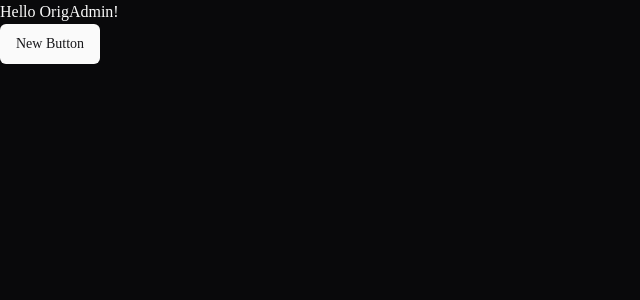
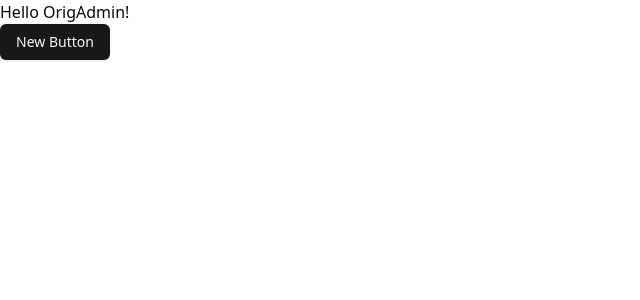
Before and after one commit to origadmin/webui, a React app: page / in a window 1280 px wide. Shown: the top 300 px of the page, without its empty margins (0-640 px from the left). Built offline with nearby package versions, Linux system fonts and the light colour scheme.

Commit message:
feat(frontend): add base

```diff
--- a/package.json
+++ b/package.json
@@ -31,6 +31,7 @@
     "zod": "^3.23.8"
   },
   "devDependencies": {
+    "@types/node": "^22.5.5",
     "@types/react": "^18.3.8",
     "@types/react-dom": "^18.3.0",
     "@umijs/mako": "^0.8.13",
--- a/public/index.html
+++ b/public/index.html
@@ -11,27 +11,30 @@
 <body>
 <div id="root"></div>
 <script>
-    fetch('/asset-manifest.json').then(response => response.json()).then(manifest =>{
-        // insert css into header
-        if(manifest['index.css']) {
+    // 这里放置你的脚本代码
+    console.log("run startup")
+    // fetch asset-manifest.json and insert css and js into the page
+    fetch('asset-manifest.json').then(response => {
+        // const resp = response.json();
+        // console.log(resp);
+        return response.json();
+    }).then(manifest => {
+        Object.entries(manifest).forEach(([key, value]) => {
+            console.log(key, value);
+            if (key.endsWith('.css')) {
                 const link = document.createElement('link');
                 link.rel = 'stylesheet';
-            link.href = manifest['index.css'];
+                link.href = './' + value.toString();
                 document.head.appendChild(link);
             }
-
-        if (manifest['index.js']){
-            const script= document.createElement('script');
-            script.src = manifest['index.js'];
-            script.type ='module';
+            if (key.endsWith('.js')) {
+                const script = document.createElement('script');
+                script.type = 'module';
+                script.src = './' + value.toString();
                 document.body.appendChild(script);
             }
-    }).catch()
-
-
-
-
-
+        })
+    }).catch(e => console.error("Error loading asset-manifest.json:", e));
 </script>
 </body>
 </html>
--- a/tailwind.config.js
+++ /dev/null
@@ -1,76 +0,0 @@
-const {fontFamily} = require("tailwindcss/defaultTheme")
-
-/** @type {import('tailwindcss').Config} */
-module.exports = {
-    darkMode: ["class"],
-    content: ["src/**/*.{ts,tsx}", "components/**/*.{ts,tsx}", "app/**/*.{ts,tsx}"],
-    theme: {
-        container: {
-            center: true,
-            padding: "2rem",
-            screens: {
-                "2xl": "1400px",
-            },
-        },
-        extend: {
-            colors: {
-                border: "hsl(var(--border))",
-                input: "hsl(var(--input))",
-                ring: "hsl(var(--ring))",
-                background: "hsl(var(--background))",
-                foreground: "hsl(var(--foreground))",
-                primary: {
-                    DEFAULT: "hsl(var(--primary))",
-                    foreground: "hsl(var(--primary-foreground))",
-                },
-                secondary: {
-                    DEFAULT: "hsl(var(--secondary))",
-                    foreground: "hsl(var(--secondary-foreground))",
-                },
-                destructive: {
-                    DEFAULT: "hsl(var(--destructive))",
-                    foreground: "hsl(var(--destructive-foreground))",
-                },
-                muted: {
-                    DEFAULT: "hsl(var(--muted))",
-                    foreground: "hsl(var(--muted-foreground))",
-                },
-                accent: {
-                    DEFAULT: "hsl(var(--accent))",
-                    foreground: "hsl(var(--accent-foreground))",
-                },
-                popover: {
-                    DEFAULT: "hsl(var(--popover))",
-                    foreground: "hsl(var(--popover-foreground))",
-                },
-                card: {
-                    DEFAULT: "hsl(var(--card))",
-                    foreground: "hsl(var(--card-foreground))",
-                },
-            },
-            borderRadius: {
-                lg: `var(--radius)`,
-                md: `calc(var(--radius) - 2px)`,
-                sm: "calc(var(--radius) - 4px)",
-            },
-            fontFamily: {
-                sans: ["var(--font-sans)", ...fontFamily.sans],
-            },
-            keyframes: {
-                "accordion-down": {
-                    from: {height: "0"},
-                    to: {height: "var(--radix-accordion-content-height)"},
-                },
-                "accordion-up": {
-                    from: {height: "var(--radix-accordion-content-height)"},
-                    to: {height: "0"},
-                },
-            },
-            animation: {
-                "accordion-down": "accordion-down 0.2s ease-out",
-                "accordion-up": "accordion-up 0.2s ease-out",
-            },
-        },
-    },
-    plugins: [require("tailwindcss-animate")],
-}
--- /dev/null
+++ b/tailwind.config.ts
@@ -0,0 +1,63 @@
+import type { Config } from "tailwindcss";
+
+const config: Config = {
+    darkMode: ["class"],
+    content: [
+        "./pages/**/*.{js,ts,jsx,tsx,mdx}",
+        "./components/**/*.{js,ts,jsx,tsx,mdx}",
+        "./app/**/*.{js,ts,jsx,tsx,mdx}",
+    ],
+    theme: {
+        extend: {
+            colors: {
+                background: 'hsl(var(--background))',
+                foreground: 'hsl(var(--foreground))',
+                card: {
+                    DEFAULT: 'hsl(var(--card))',
+                    foreground: 'hsl(var(--card-foreground))'
+                },
+                popover: {
+                    DEFAULT: 'hsl(var(--popover))',
+                    foreground: 'hsl(var(--popover-foreground))'
+                },
+                primary: {
+                    DEFAULT: 'hsl(var(--primary))',
+                    foreground: 'hsl(var(--primary-foreground))'
+                },
+                secondary: {
+                    DEFAULT: 'hsl(var(--secondary))',
+                    foreground: 'hsl(var(--secondary-foreground))'
+                },
+                muted: {
+                    DEFAULT: 'hsl(var(--muted))',
+                    foreground: 'hsl(var(--muted-foreground))'
+                },
+                accent: {
+                    DEFAULT: 'hsl(var(--accent))',
+                    foreground: 'hsl(var(--accent-foreground))'
+                },
+                destructive: {
+                    DEFAULT: 'hsl(var(--destructive))',
+                    foreground: 'hsl(var(--destructive-foreground))'
+                },
+                border: 'hsl(var(--border))',
+                input: 'hsl(var(--input))',
+                ring: 'hsl(var(--ring))',
+                chart: {
+                    '1': 'hsl(var(--chart-1))',
+                    '2': 'hsl(var(--chart-2))',
+                    '3': 'hsl(var(--chart-3))',
+                    '4': 'hsl(var(--chart-4))',
+                    '5': 'hsl(var(--chart-5))'
+                }
+            },
+            borderRadius: {
+                lg: 'var(--radius)',
+                md: 'calc(var(--radius) - 2px)',
+                sm: 'calc(var(--radius) - 4px)'
+            }
+        }
+    },
+    plugins: [require("tailwindcss-animate")],
+};
+export default config;
--- a/tsconfig.json
+++ b/tsconfig.json
@@ -24,5 +24,6 @@
     "./**/*.d.ts",
     "./**/*.ts",
     "./**/*.tsx"
-  ]
+  ],
+  "exclude": ["node_modules"]
 }
```
Also changed, not shown: components.json. Lines whose indentation alone changed are shown as unchanged.
